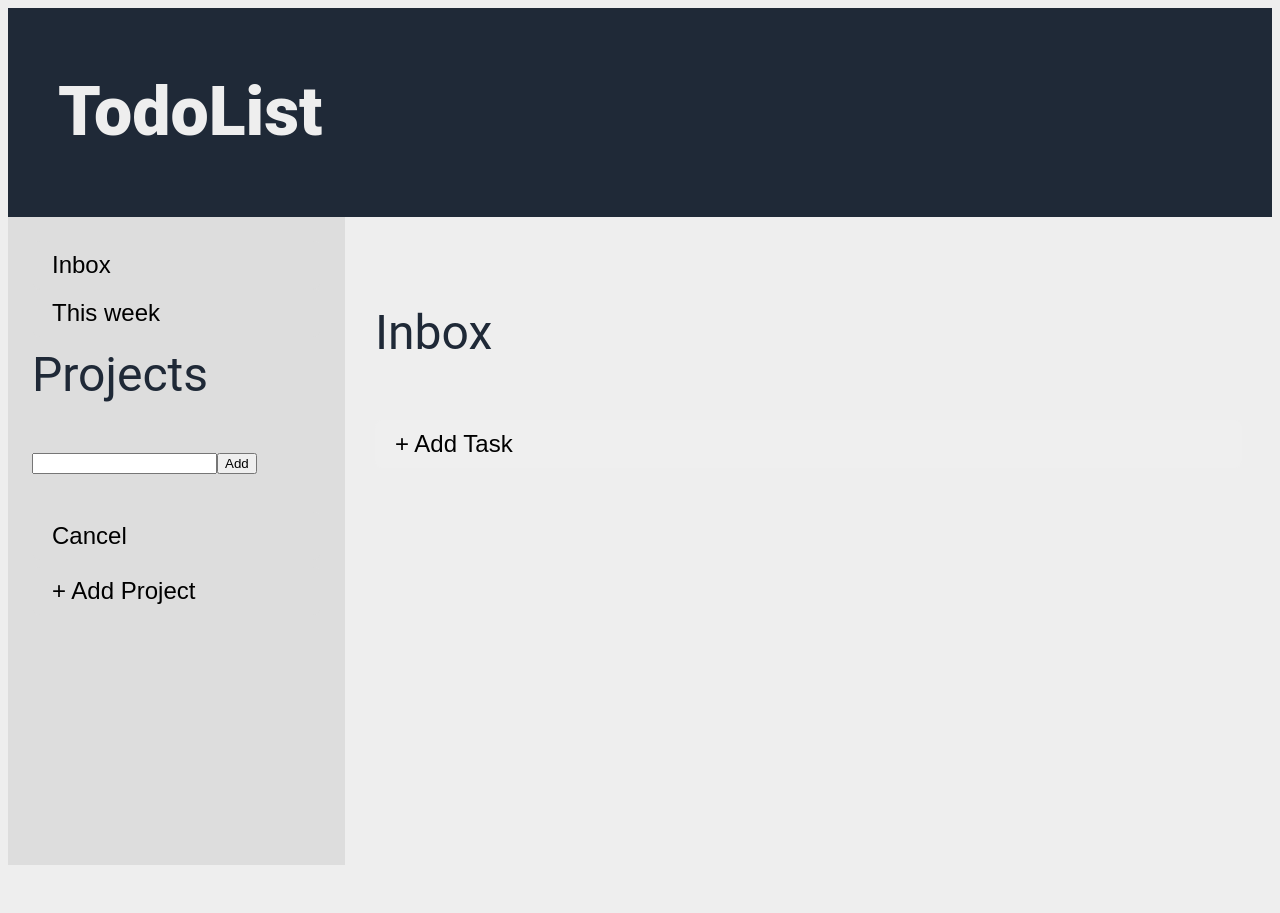
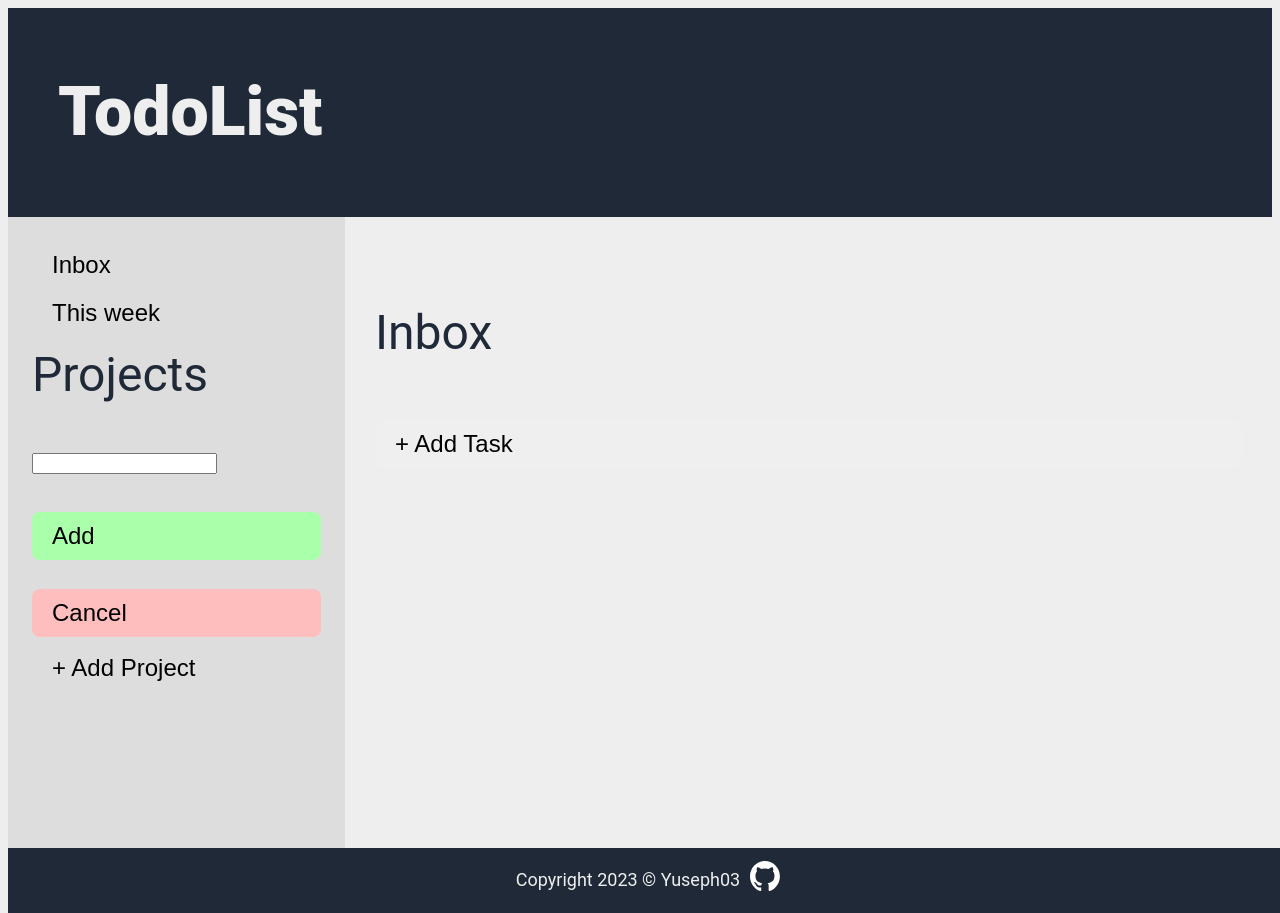
Before and after one commit to yuseph03/TodoList, a website built with webpack: page dist/index.html in a window 1280 px wide. Both pictures are taken after a click on the button "+ Add Project". Built offline with nearby package versions, Linux system fonts and the light colour scheme.

Commit message:
Add footer

```diff
--- a/src/index.js
+++ b/src/index.js
@@ -1,8 +1,10 @@
 import _ from 'lodash';
 import './styles.css';
+import gitPic from './images/github-mark.svg'
 
 home();
 inbox();
+footer();
 
 const TodoItem = (desc) => {
   const getDesc = () => {return desc};
@@ -12,8 +14,8 @@ const TodoItem = (desc) => {
 };
 
 document.querySelector('.inbox').addEventListener('click', inbox);
-document.querySelector('.inboxButton').addEventListener('click', function() {formPopup('.inboxButton', 'red')});
-document.querySelector('.addProject').addEventListener('click', function() {formPopup('.addProject', 'blue')});
+document.querySelector('.inboxButton').addEventListener('click', function() {formPopup('.inboxButton', 'projPopup')});
+document.querySelector('.addProject').addEventListener('click', function() {formPopup('.addProject', 'taskPopup')});
 
 
 function home() {
@@ -72,20 +74,19 @@ function inbox() {
   main.append(inboxTitle, inboxButton);
 }
 
-function formPopup(positionEl, styleEl) {
+function formPopup(positionEl, className) {
     const position = document.querySelector(`${positionEl}`);
 
     const form = document.createElement('form');
-  form.setAttribute('class', `${styleEl}`);
+    form.setAttribute('class', `${className}`);
 
     const formInput = document.createElement('input');
     formInput.setAttribute('class', 'formInput');
     formInput.setAttribute('type', 'text');
 
-  const formSubmit = document.createElement('input');
+    const formSubmit = document.createElement('button');
     formSubmit.setAttribute('class', 'formSubmit');
-  formSubmit.setAttribute('type', 'submit');
-  formSubmit.setAttribute('value', 'Add');
+    formSubmit.textContent = 'Add';
 
     const formCancel = document.createElement('button');
     formCancel.setAttribute('class', 'formCancel');
@@ -95,14 +96,22 @@ function formPopup(positionEl, styleEl) {
     position.insertAdjacentElement('beforebegin', form);
 }
 
-// function addProject() {
-//   const addProject = document.getElementsByClassName('addProject');
-//   addProject.innerHTML = '';
+function footer() {
+  const foot = document.createElement('footer')
+  foot.setAttribute('class', 'footer')
 
-//   const form = document.createElement('form');
-//   const input = document.createElement('input');
-//   input.setAttribute('type', 'text');
-//   input.setAttribute('id', 'projName');
+  const footP = document.createElement('p')
+  footP.textContent = 'Copyright '+new Date().getFullYear()+' © Yuseph03'
 
-//   addProject.append(projectForm);
-// }
+  const gitLink = document.createElement('a')
+  gitLink.href = "https://github.com/Yuseph03"
+  const gitLogo = document.createElement('i')
+  const img = new Image();
+  img.src = gitPic;
+  img.setAttribute('class', 'fa-github');
+
+  gitLogo.append(img)
+  gitLink.append(gitLogo);
+  foot.append(footP, gitLink);
+  document.body.append(foot);
+}
--- a/src/styles.css
+++ b/src/styles.css
@@ -97,3 +97,38 @@ body button:hover {
     border-radius: 8px;
     font-size: var(--primary-font);
 }
+
+.projPopup .formCancel, .taskPopup .formCancel {
+    border-color: 1px solid #eeadad;
+    background-color: #ffbebe;
+}
+
+.projPopup .formSubmit, .taskPopup .formSubmit {
+    border-color: 1px solid #99dd99;
+    background-color: #aaffaa;
+}
+
+/* Footer */
+
+.footer {
+  background-color: var(--primary-dark);
+  color: var(--primary-light);
+  position: absolute;
+  bottom: 0;
+  display: flex;
+  align-items: center;
+  justify-content: center;
+  margin-top: 1em;
+  gap: 10px;
+  width: 100%;
+  font-size: 18px;
+}
+
+.fa-github {
+  width: 30px;
+  transition: transform 0.3s ease-in-out;
+}
+
+.fa-github:hover {
+  transform: rotate(360deg) scale(1.2);
+}
```
Also changed, not shown: src/images/github-mark.svg (added). Lines whose indentation alone changed are shown as unchanged.
